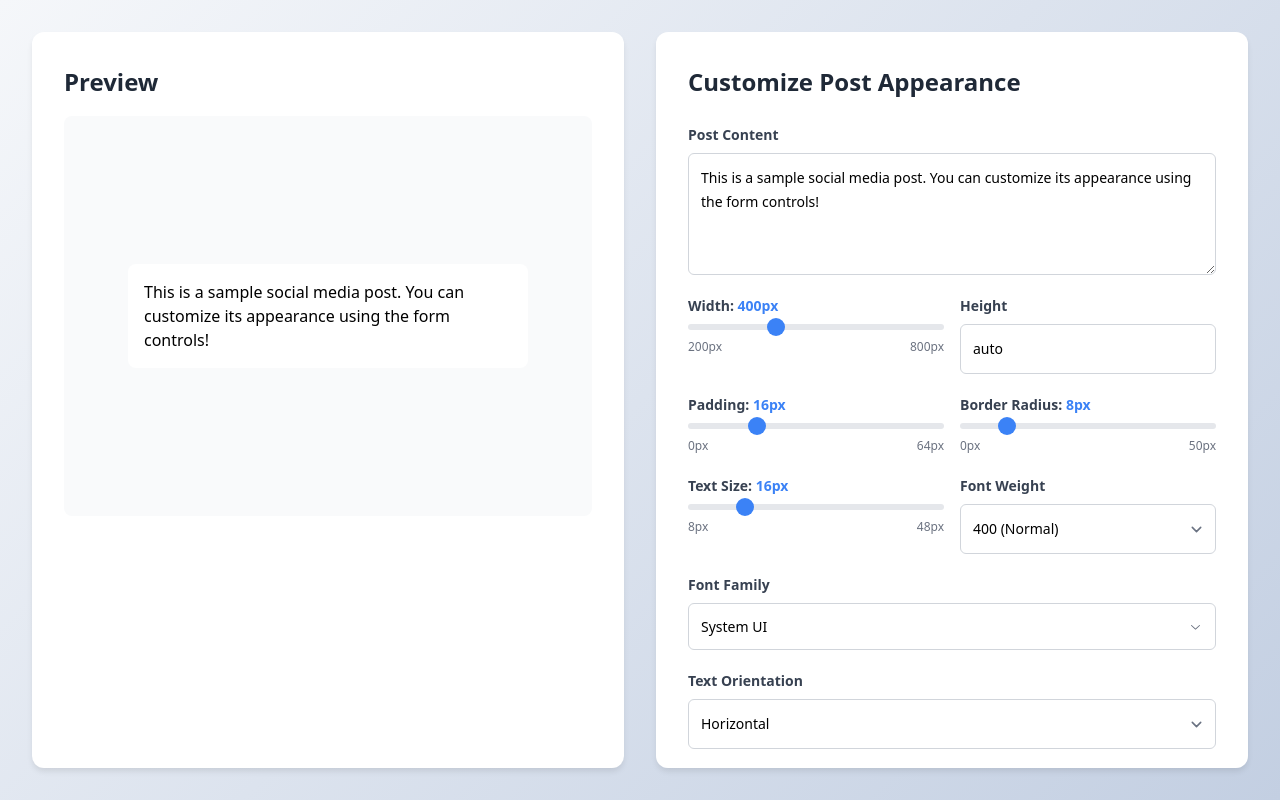
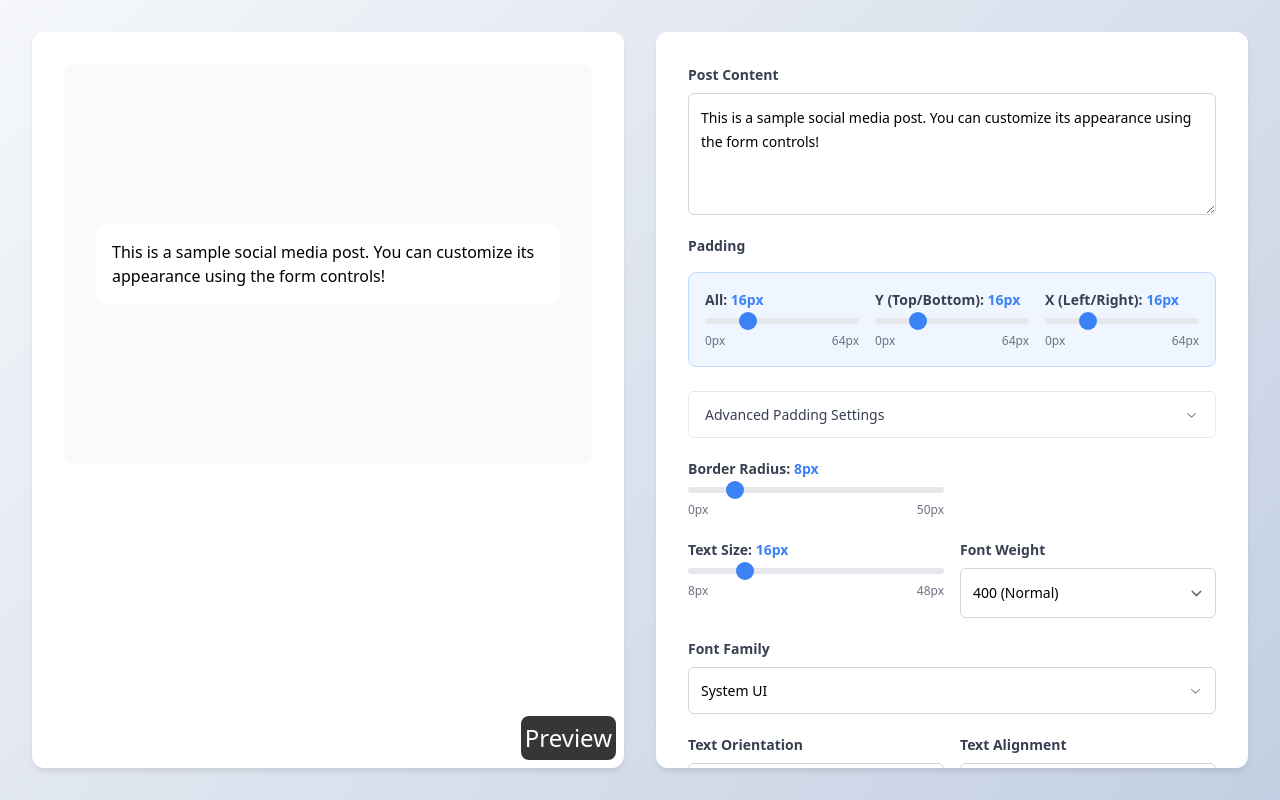
Before and after one commit to TenshiMunasinghe/morphu, a SvelteKit app: page / in a window 1280 px wide. Built offline with nearby package versions, Linux system fonts and the light colour scheme.

Commit message:
make ui tweaking better

```diff
--- /dev/null
+++ b/src/components/accordion.svelte
@@ -0,0 +1,94 @@
+<script lang="ts">
+	interface Props {
+		title: string;
+		children: import('svelte').Snippet;
+	}
+
+	let { title, children }: Props = $props();
+
+	let isOpen = $state(false);
+</script>
+
+<div class="accordion">
+	<button
+		type="button"
+		class="accordion-trigger"
+		onclick={() => (isOpen = !isOpen)}
+		aria-expanded={isOpen}
+	>
+		<span class="accordion-title">{title}</span>
+		<svg
+			class="accordion-icon"
+			class:open={isOpen}
+			width="15"
+			height="15"
+			viewBox="0 0 15 15"
+			fill="none"
+			xmlns="http://www.w3.org/2000/svg"
+		>
+			<path
+				d="M3.13523 6.15803C3.3241 5.95657 3.64052 5.94637 3.84197 6.13523L7.5 9.56464L11.158 6.13523C11.3595 5.94637 11.6759 5.95657 11.8648 6.15803C12.0536 6.35949 12.0434 6.67591 11.842 6.86477L7.84197 10.6148C7.64964 10.7951 7.35036 10.7951 7.15803 10.6148L3.15803 6.86477C2.95657 6.67591 2.94637 6.35949 3.13523 6.15803Z"
+				fill="currentColor"
+				fill-rule="evenodd"
+				clip-rule="evenodd"
+			></path>
+		</svg>
+	</button>
+	{#if isOpen}
+		<div class="accordion-content">
+			{@render children()}
+		</div>
+	{/if}
+</div>
+
+<style>
+	.accordion {
+		border: 1px solid #e5e7eb;
+		border-radius: 6px;
+		overflow: hidden;
+		background: white;
+	}
+
+	.accordion-trigger {
+		display: flex;
+		align-items: center;
+		justify-content: space-between;
+		width: 100%;
+		padding: 0.75rem 1rem;
+		background: white;
+		border: none;
+		cursor: pointer;
+		font-size: 0.875rem;
+		font-weight: 500;
+		color: #374151;
+		transition: background-color 0.15s;
+	}
+
+	.accordion-trigger:hover {
+		background: #f9fafb;
+	}
+
+	.accordion-title {
+		flex: 1;
+		text-align: left;
+	}
+
+	.accordion-icon {
+		width: 15px;
+		height: 15px;
+		color: #6b7280;
+		transition: transform 0.2s;
+		flex-shrink: 0;
+		margin-left: 0.5rem;
+	}
+
+	.accordion-icon.open {
+		transform: rotate(180deg);
+	}
+
+	.accordion-content {
+		padding: 1rem;
+		border-top: 1px solid #e5e7eb;
+		background: #fafafa;
+	}
+</style>
--- a/src/components/post.svelte
+++ b/src/components/post.svelte
@@ -9,42 +9,55 @@
 		borderTopRightRadius?: string;
 		borderBottomLeftRadius?: string;
 		borderBottomRightRadius?: string;
-		padding?: string;
+		paddingTop?: string;
+		paddingRight?: string;
+		paddingBottom?: string;
+		paddingLeft?: string;
 		textSize?: string;
-		width?: string;
-		height?: string;
 		textOrientation?: string;
+		textAlign?: string;
 		fontFamily?: string;
 		fontWeight?: string;
 		content?: string;
 		backgroundColor?: string;
+		textColor?: string;
 	}
 
 	let {
+		border,
+		borderColor,
+		borderWidth,
+		borderStyle,
 		borderRadius = '8px',
-		padding = '16px',
+		paddingTop = '16px',
+		paddingRight = '16px',
+		paddingBottom = '16px',
+		paddingLeft = '16px',
 		textSize = '16px',
-		width = '400px',
-		height = 'auto',
 		textOrientation = 'horizontal-tb',
+		textAlign = 'left',
 		fontFamily = 'system-ui, sans-serif',
 		fontWeight = '400',
 		content = 'This is a sample social media post. You can customize its appearance using the form controls!',
-		backgroundColor = '#ffffff'
+		backgroundColor = '#ffffff',
+		textColor = '#000000'
 	}: Props = $props();
 </script>
 
 <div
 	class="post-container"
 	style:border-radius={borderRadius}
-	style:padding
+	style:padding-top={paddingTop}
+	style:padding-right={paddingRight}
+	style:padding-bottom={paddingBottom}
+	style:padding-left={paddingLeft}
 	style:font-size={textSize}
-	style:width
-	style:height
 	style:writing-mode={textOrientation}
+	style:text-align={textAlign}
 	style:font-family={fontFamily}
 	style:font-weight={fontWeight}
 	style:background-color={backgroundColor}
+	style:color={textColor}
 >
 	{content}
 </div>
--- a/src/components/postForm.svelte
+++ b/src/components/postForm.svelte
@@ -1,26 +1,56 @@
 <script lang="ts">
 	import Post from './post.svelte';
+	import Accordion from './accordion.svelte';
 
 	// Numerical values as numbers for sliders
-	let widthValue = $state(400);
-	let paddingValue = $state(16);
+	let paddingTopValue = $state(16);
+	let paddingRightValue = $state(16);
+	let paddingBottomValue = $state(16);
+	let paddingLeftValue = $state(16);
 	let borderRadiusValue = $state(8);
 	let textSizeValue = $state(16);
 
+	// Computed values for Y, X, and All sliders (using average)
+	let paddingYValue = $derived(Math.round((paddingTopValue + paddingBottomValue) / 2));
+	let paddingXValue = $derived(Math.round((paddingLeftValue + paddingRightValue) / 2));
+	let paddingAllValue = $derived(
+		Math.round((paddingTopValue + paddingRightValue + paddingBottomValue + paddingLeftValue) / 4)
+	);
+
+	// Functions to update padding values
+	function updatePaddingY(value: number) {
+		paddingTopValue = value;
+		paddingBottomValue = value;
+	}
+
+	function updatePaddingX(value: number) {
+		paddingLeftValue = value;
+		paddingRightValue = value;
+	}
+
+	function updatePaddingAll(value: number) {
+		paddingTopValue = value;
+		paddingRightValue = value;
+		paddingBottomValue = value;
+		paddingLeftValue = value;
+	}
+
 	// Computed string values for styles
-	let width = $derived(`${widthValue}px`);
-	let padding = $derived(`${paddingValue}px`);
+	let paddingTop = $derived(`${paddingTopValue}px`);
+	let paddingRight = $derived(`${paddingRightValue}px`);
+	let paddingBottom = $derived(`${paddingBottomValue}px`);
+	let paddingLeft = $derived(`${paddingLeftValue}px`);
 	let borderRadius = $derived(`${borderRadiusValue}px`);
 	let textSize = $derived(`${textSizeValue}px`);
-
-	let height = $state('auto');
 	let textOrientation = $state('horizontal-tb');
+	let textAlign = $state('left');
 	let fontFamily = $state('system-ui, sans-serif');
 	let fontWeight = $state('400');
 	let content = $state(
 		'This is a sample social media post. You can customize its appearance using the form controls!'
 	);
 	let backgroundColor = $state('#ffffff');
+	let textColor = $state('#000000');
 	let isFontSelectOpen = $state(false);
 
 	const fontFamilies = [
@@ -38,6 +68,13 @@
 		{ value: 'horizontal-tb', label: 'Horizontal' },
 		{ value: 'vertical-rl', label: 'Vertical (Right to Left)' },
 		{ value: 'vertical-lr', label: 'Vertical (Left to Right)' }
+	];
+
+	const textAlignments = [
+		{ value: 'left', label: 'Left' },
+		{ value: 'center', label: 'Center' },
+		{ value: 'right', label: 'Right' },
+		{ value: 'justify', label: 'Justify' }
 	];
 
 	function toggleFontSelect() {
@@ -75,22 +112,24 @@
 		<div class="preview-container">
 			<Post
 				{borderRadius}
-				{padding}
+				{paddingTop}
+				{paddingRight}
+				{paddingBottom}
+				{paddingLeft}
 				{textSize}
-				{width}
-				{height}
 				{textOrientation}
+				{textAlign}
 				{fontFamily}
 				{fontWeight}
 				{content}
 				{backgroundColor}
+				{textColor}
 			/>
 		</div>
 	</div>
 
 	<!-- Form Section - At bottom on mobile -->
 	<div class="form-section">
-		<h2 class="form-title">Customize Post Appearance</h2>
 		<form class="customization-form">
 			<div class="form-group">
 				<label for="content">Post Content</label>
@@ -102,47 +141,22 @@
 				></textarea>
 			</div>
 
-			<div class="form-row">
 			<div class="form-group">
-					<label for="width">
-						Width: <span class="value-display">{widthValue}px</span>
+				<div class="section-label">Padding</div>
+				<div class="padding-quick-controls">
+					<div class="form-group">
+						<label for="paddingAll">
+							All: <span class="value-display">{paddingAllValue}px</span>
 						</label>
 						<div class="slider-container">
 							<input
 								type="range"
-							id="width"
-							min="200"
-							max="800"
-							step="10"
-							bind:value={widthValue}
-							class="slider"
-						/>
-						<div class="slider-labels">
-							<span>200px</span>
-							<span>800px</span>
-						</div>
-					</div>
-				</div>
-
-				<div class="form-group">
-					<label for="height">Height</label>
-					<input type="text" id="height" bind:value={height} placeholder="auto" />
-				</div>
-			</div>
-
-			<div class="form-row">
-				<div class="form-group">
-					<label for="padding">
-						Padding: <span class="value-display">{paddingValue}px</span>
-					</label>
-					<div class="slider-container">
-						<input
-							type="range"
-							id="padding"
+								id="paddingAll"
 								min="0"
 								max="64"
 								step="2"
-							bind:value={paddingValue}
+								value={paddingAllValue}
+								oninput={(e) => updatePaddingAll(Number(e.currentTarget.value))}
 								class="slider"
 							/>
 							<div class="slider-labels">
@@ -152,6 +166,140 @@
 						</div>
 					</div>
 
+					<div class="form-group">
+						<label for="paddingY">
+							Y (Top/Bottom): <span class="value-display">{paddingYValue}px</span>
+						</label>
+						<div class="slider-container">
+							<input
+								type="range"
+								id="paddingY"
+								min="0"
+								max="64"
+								step="2"
+								value={paddingYValue}
+								oninput={(e) => updatePaddingY(Number(e.currentTarget.value))}
+								class="slider"
+							/>
+							<div class="slider-labels">
+								<span>0px</span>
+								<span>64px</span>
+							</div>
+						</div>
+					</div>
+
+					<div class="form-group">
+						<label for="paddingX">
+							X (Left/Right): <span class="value-display">{paddingXValue}px</span>
+						</label>
+						<div class="slider-container">
+							<input
+								type="range"
+								id="paddingX"
+								min="0"
+								max="64"
+								step="2"
+								value={paddingXValue}
+								oninput={(e) => updatePaddingX(Number(e.currentTarget.value))}
+								class="slider"
+							/>
+							<div class="slider-labels">
+								<span>0px</span>
+								<span>64px</span>
+							</div>
+						</div>
+					</div>
+				</div>
+				<Accordion title="Advanced Padding Settings">
+					<div class="padding-controls">
+						<div class="form-group">
+							<label for="paddingTop">
+								Top: <span class="value-display">{paddingTopValue}px</span>
+							</label>
+							<div class="slider-container">
+								<input
+									type="range"
+									id="paddingTop"
+									min="0"
+									max="64"
+									step="2"
+									bind:value={paddingTopValue}
+									class="slider"
+								/>
+								<div class="slider-labels">
+									<span>0px</span>
+									<span>64px</span>
+								</div>
+							</div>
+						</div>
+
+						<div class="form-group">
+							<label for="paddingRight">
+								Right: <span class="value-display">{paddingRightValue}px</span>
+							</label>
+							<div class="slider-container">
+								<input
+									type="range"
+									id="paddingRight"
+									min="0"
+									max="64"
+									step="2"
+									bind:value={paddingRightValue}
+									class="slider"
+								/>
+								<div class="slider-labels">
+									<span>0px</span>
+									<span>64px</span>
+								</div>
+							</div>
+						</div>
+
+						<div class="form-group">
+							<label for="paddingBottom">
+								Bottom: <span class="value-display">{paddingBottomValue}px</span>
+							</label>
+							<div class="slider-container">
+								<input
+									type="range"
+									id="paddingBottom"
+									min="0"
+									max="64"
+									step="2"
+									bind:value={paddingBottomValue}
+									class="slider"
+								/>
+								<div class="slider-labels">
+									<span>0px</span>
+									<span>64px</span>
+								</div>
+							</div>
+						</div>
+
+						<div class="form-group">
+							<label for="paddingLeft">
+								Left: <span class="value-display">{paddingLeftValue}px</span>
+							</label>
+							<div class="slider-container">
+								<input
+									type="range"
+									id="paddingLeft"
+									min="0"
+									max="64"
+									step="2"
+									bind:value={paddingLeftValue}
+									class="slider"
+								/>
+								<div class="slider-labels">
+									<span>0px</span>
+									<span>64px</span>
+								</div>
+							</div>
+						</div>
+					</div>
+				</Accordion>
+			</div>
+
+			<div class="form-row">
 				<div class="form-group">
 					<label for="borderRadius">
 						Border Radius: <span class="value-display">{borderRadiusValue}px</span>
@@ -257,6 +405,7 @@
 				{/if}
 			</div>
 
+			<div class="form-row">
 				<div class="form-group">
 					<label for="textOrientation">Text Orientation</label>
 					<select id="textOrientation" bind:value={textOrientation}>
@@ -264,6 +413,30 @@
 							<option value={orientation.value}>{orientation.label}</option>
 						{/each}
 					</select>
+				</div>
+
+				<div class="form-group">
+					<label for="textAlign">Text Alignment</label>
+					<select id="textAlign" bind:value={textAlign}>
+						{#each textAlignments as alignment}
+							<option value={alignment.value}>{alignment.label}</option>
+						{/each}
+					</select>
+				</div>
+			</div>
+
+			<div class="form-row">
+				<div class="form-group">
+					<label for="textColor">Text Color</label>
+					<div class="color-input-group">
+						<input type="color" id="textColor" bind:value={textColor} />
+						<input
+							type="text"
+							bind:value={textColor}
+							placeholder="#000000"
+							class="color-text-input"
+						/>
+					</div>
 				</div>
 
 				<div class="form-group">
@@ -276,6 +449,7 @@
 							placeholder="#ffffff"
 							class="color-text-input"
 						/>
+					</div>
 				</div>
 			</div>
 		</form>
@@ -295,7 +469,7 @@
 	.preview-section {
 		background: white;
 		border-radius: 0 0 12px 12px;
-		padding: 1rem;
+		padding: 0.5rem;
 		box-shadow: 0 4px 6px -1px rgba(0, 0, 0, 0.1);
 		display: flex;
 		flex-direction: column;
@@ -306,18 +480,26 @@
 	}
 
 	.preview-title {
-		font-size: 1.25rem;
-		font-weight: 700;
-		margin-bottom: 1rem;
-		color: #1f2937;
+		font-size: 0.75rem;
+		font-weight: 300;
+		color: #ffffff;
+		background: #363636;
 		text-align: center;
+		position: absolute;
+		padding: 0.25rem;
+		border-radius: 0.5rem;
+		bottom: 0.5rem;
+		right: 0.5rem;
+		z-index: 10;
+		opacity: 1;
 	}
 
 	.preview-container {
+		position: relative;
 		display: flex;
 		align-items: center;
 		justify-content: center;
-		padding: 1rem;
+		padding: 0.5rem;
 		background: #f9fafb;
 		border-radius: 8px;
 		min-height: 200px;
@@ -334,19 +516,6 @@
 		flex: 1;
 		overflow-y: auto;
 		margin-top: auto;
-	}
-
-	.form-title {
-		font-size: 1.25rem;
-		font-weight: 700;
-		margin-bottom: 1.5rem;
-		color: #1f2937;
-		text-align: center;
-		position: sticky;
-		top: 0;
-		background: white;
-		padding-bottom: 1rem;
-		z-index: 5;
 	}
 
 	.customization-form {
@@ -372,6 +541,46 @@
 		font-weight: 600;
 		color: #374151;
 		font-size: 0.875rem;
+	}
+
+	.padding-quick-controls {
+		display: grid;
+		grid-template-columns: repeat(3, 1fr);
+		gap: 1rem;
+		margin-bottom: 1rem;
+		padding: 1rem;
+		background: #eff6ff;
+		border-radius: 8px;
+		border: 1px solid #bfdbfe;
+	}
+
+	.padding-quick-controls .form-group {
+		margin: 0;
+	}
+
+	.padding-controls {
+		display: grid;
+		grid-template-columns: 1fr 1fr;
+		gap: 1rem;
+		padding: 1rem;
+		background: #f9fafb;
+	}
+
+	.padding-controls .form-group {
+		margin: 0;
+	}
+
+	@media (max-width: 1023px) {
+		.padding-quick-controls {
+			grid-template-columns: 1fr;
+		}
+	}
+
+	.section-label {
+		font-weight: 600;
+		color: #374151;
+		font-size: 0.875rem;
+		margin-bottom: 0.5rem;
 	}
 
 	.form-group input[type='text'],
@@ -609,13 +818,6 @@
 			margin-top: 0;
 			max-height: calc(100vh - 4rem);
 		}
-
-		.form-title {
-			font-size: 1.5rem;
-			text-align: left;
-			position: static;
-			padding-bottom: 0;
-		}
 	}
 
 	/* Mobile optimizations */
```
Lines whose indentation alone changed are shown as unchanged.
